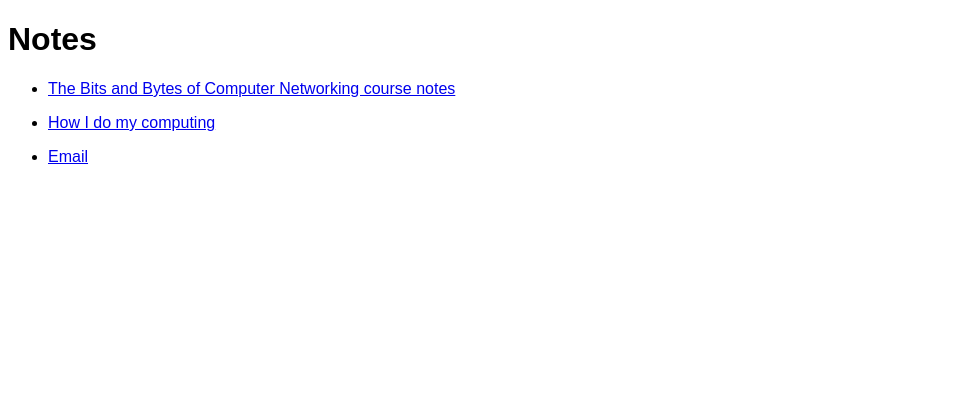
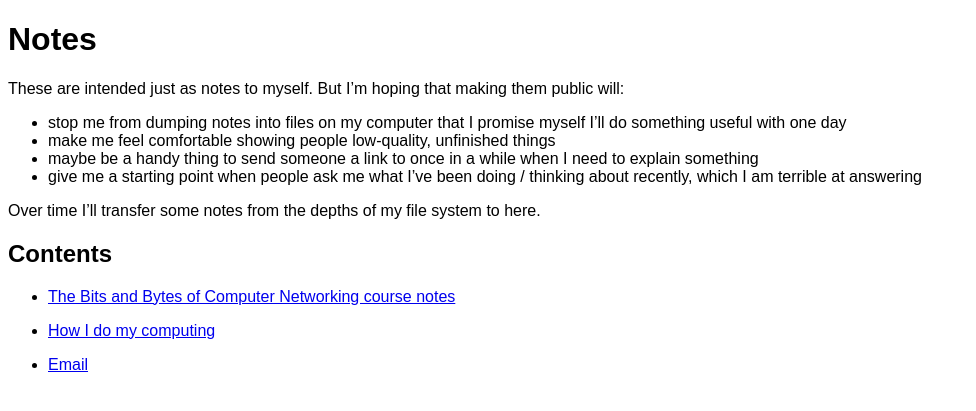
Before and after one commit to lawrence-forooghian/website, a Jekyll site: the page built from site/notes/index.md, in a window 1280 px wide. Shown: the top 411 px of the page, without its empty margins (0-976 px from the left). Built offline with Jekyll 4.4.1, drawn with Linux system fonts in a browser that asks for light colours; our own code applies the rules of GitHub Pages for plain Markdown files.

Commit message:
Add some explanation to notes section

```diff
--- a/site/notes/index.md
+++ b/site/notes/index.md
@@ -1,7 +1,19 @@
 ---
+title: Notes
 ---
 
 # Notes
+
+These are intended just as notes to myself. But I'm hoping that making them public will:
+
+- stop me from dumping notes into files on my computer that I promise myself I’ll do something useful with one day
+- make me feel comfortable showing people low-quality, unfinished things
+- maybe be a handy thing to send someone a link to once in a while when I need to explain something
+- give me a starting point when people ask me what I’ve been doing / thinking about recently, which I am terrible at answering
+
+Over time I'll transfer some notes from the depths of my file system to here.
+
+## Contents
 
 {% assign has_posts = false %}
 {% for post in site.posts %}
```
